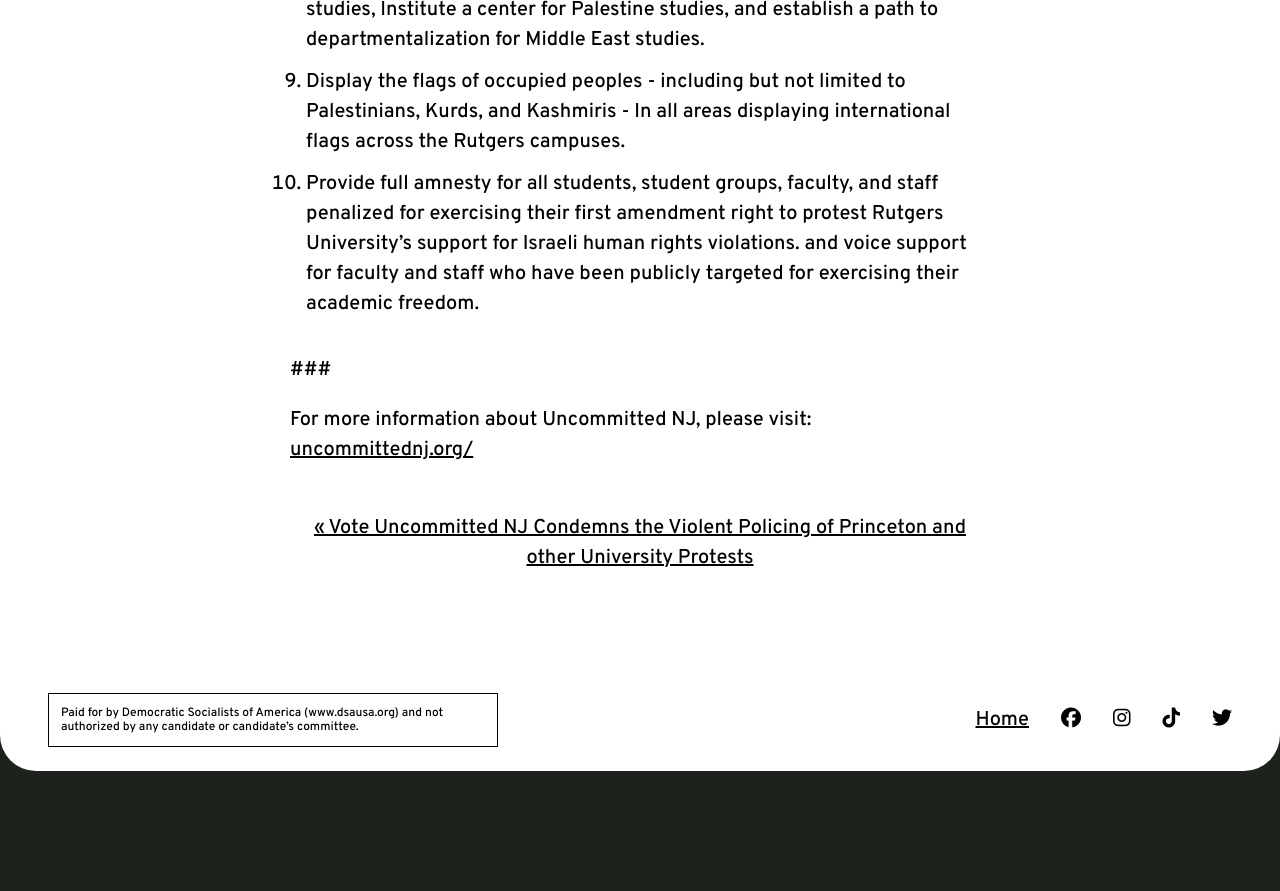
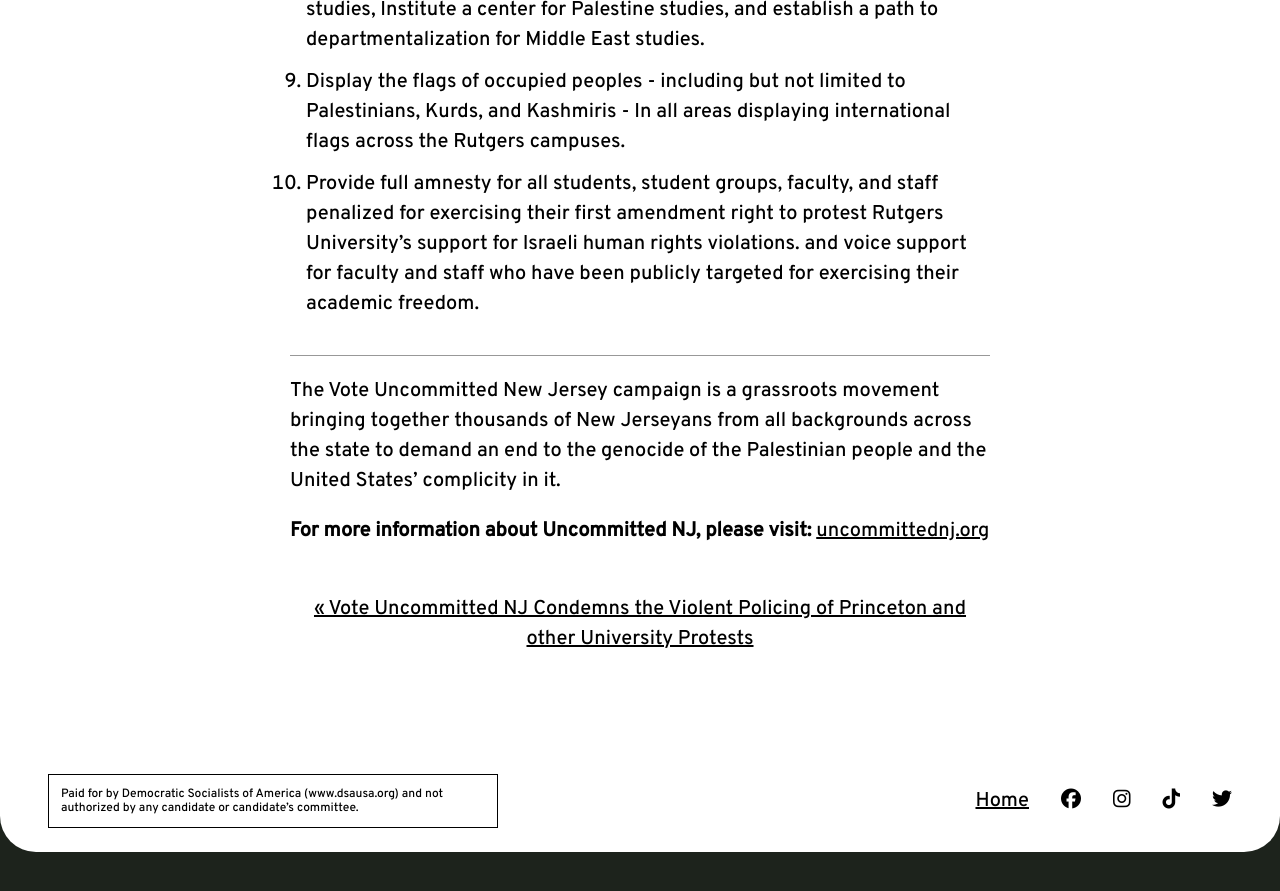
Before and after one commit to dsa-ntc/uncommittednj.org, a Jekyll site: the page built from _posts/2024-05-02-press-release-rutgers.md, in a window 1280 px wide and 900 px high, scrolled down 2637 px. Shown: the top 891 px of the window. Built offline with Jekyll 4.4.1, drawn with Linux system fonts in a browser that asks for light colours; nearby versions of some CDN libraries; comment, search, counter and statistics services are not loaded; before the commit the page ends 3456 px from its top, so only the background shows below that; some of the changed text lies outside the part shown.

Commit message:
Add space in DSA press release, make author consistent across press releases

```diff
--- a/_posts/2024-04-27-protest-repression-princeton.md
+++ b/_posts/2024-04-27-protest-repression-princeton.md
@@ -45,12 +45,12 @@ Our focus must remain on stopping the genocide by any means possible. We ask
 everyone to join the movement of conscience by casting a vote for Uncommitted in
 the NJ Democratic Primary on June 4th.
 
-###
+---
 
 The Vote Uncommitted New Jersey campaign is a grassroots movement bringing
 together thousands of New Jerseyans from all backgrounds across the state to
 demand an end to the genocide of the Palestinian people and the United States’
 complicity in it.
 
-**For more information about Uncommitted NJ, please visit:
-[uncommittednj.org](https://uncommittednj.org)**
+**For more information about Uncommitted NJ, please visit:**
+[uncommittednj.org](https://uncommittednj.org)
--- a/_posts/2024-05-02-press-release-rutgers.md
+++ b/_posts/2024-05-02-press-release-rutgers.md
@@ -70,7 +70,12 @@ exercising their first amendment right to protest Rutgers University's support f
 human rights violations. and voice support for faculty and staff who have been publicly
 targeted for exercising their academic freedom.
 
-###
+---
 
-For more information about Uncommitted NJ, please visit:
-[uncommittednj.org/](https://uncommittednj.org)
+The Vote Uncommitted New Jersey campaign is a grassroots movement bringing
+together thousands of New Jerseyans from all backgrounds across the state to
+demand an end to the genocide of the Palestinian people and the United States’
+complicity in it.
+
+**For more information about Uncommitted NJ, please visit:**
+[uncommittednj.org](https://uncommittednj.org)
```
Also changed, not shown: other parts of _posts/2024-04-27-protest-repression-princeton.md (+1 -1 lines), other parts of _posts/2024-05-02-press-release-rutgers.md (+1 -1 lines), _posts/2024-04-01-campaign-pr.md (+3 -3 lines), _posts/2024-04-17-press-release-secured-ballot-access.md (+4 -5 lines).
